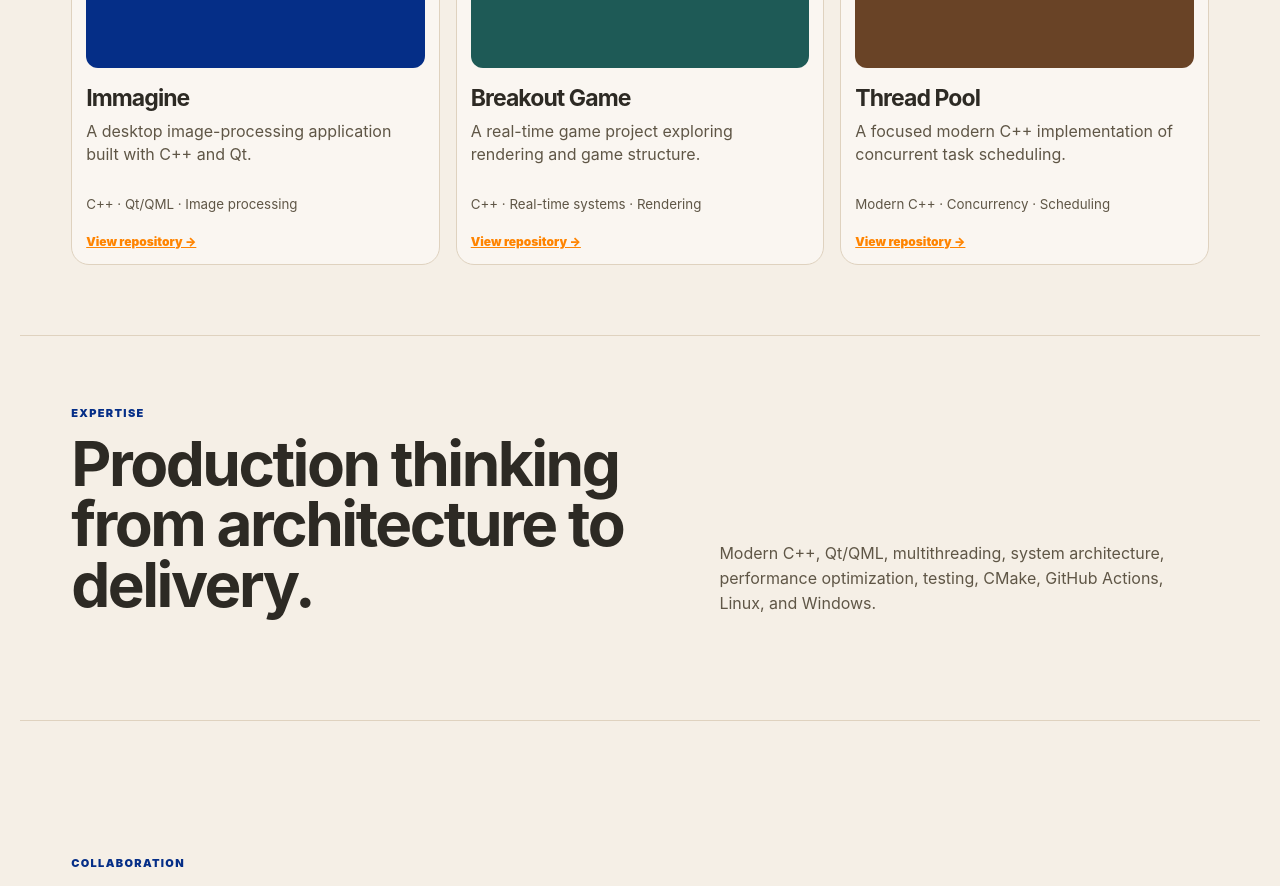
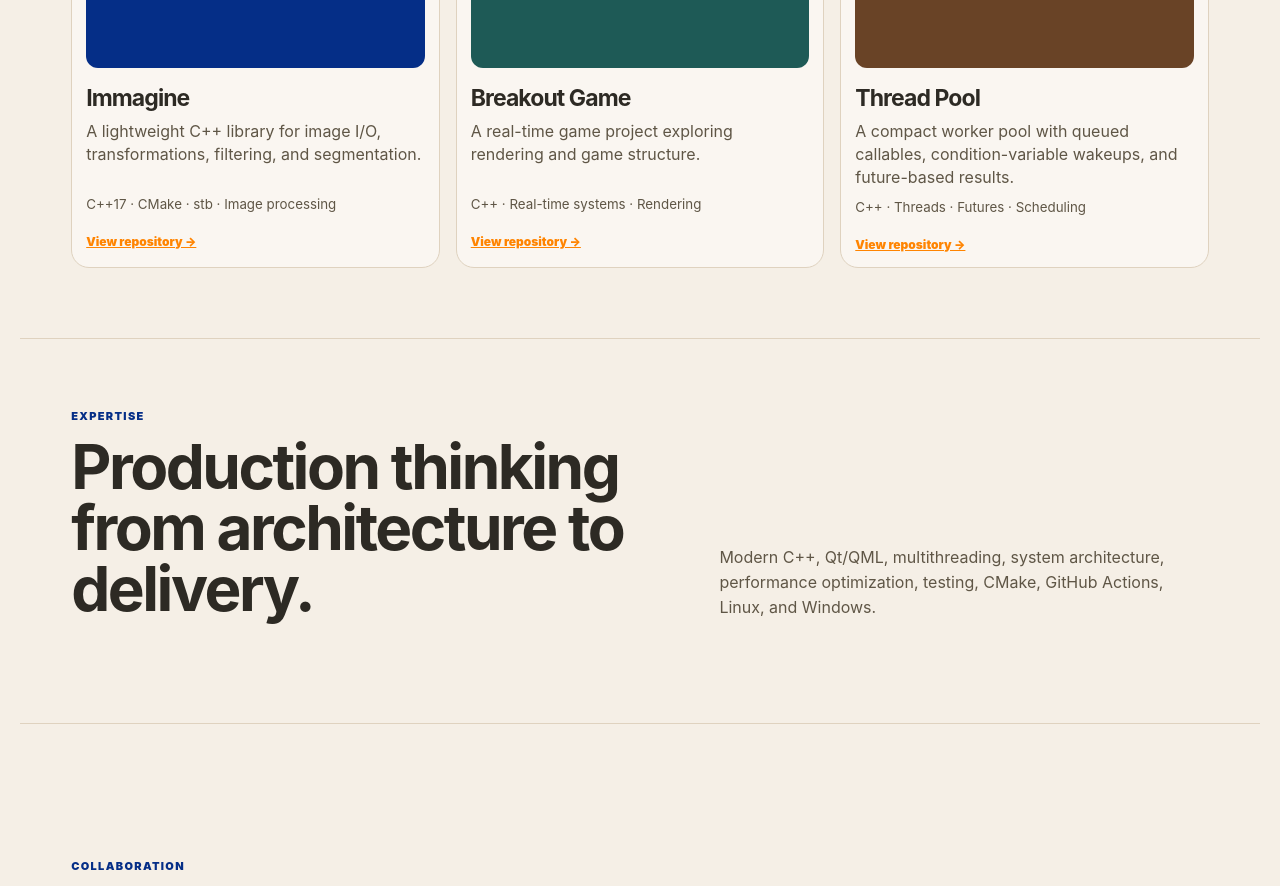
Before and after one commit to IsmailSamirIbrahim/portfolio-website, a Vue app: page / in a window 1280 px wide. Shown: the part 1180-2066 px from the top of the page. Built offline with nearby package versions, Linux system fonts and the light colour scheme.

Commit message:
fix(PORT-10): use source-backed project summaries

```diff
--- a/src/components/PortfolioFallback.vue
+++ b/src/components/PortfolioFallback.vue
@@ -15,10 +15,11 @@ const emit = defineEmits<{
 
 const projects = [
   {
-    description: 'A desktop image-processing application built with C++ and Qt.',
+    description:
+      'A lightweight C++ library for image I/O, transformations, filtering, and segmentation.',
     href: 'https://github.com/IsmailSamirIbrahim/Immagine',
     name: 'Immagine',
-    technology: 'C++ · Qt/QML · Image processing',
+    technology: 'C++17 · CMake · stb · Image processing',
   },
   {
     description: 'A real-time game project exploring rendering and game structure.',
@@ -27,10 +28,11 @@ const projects = [
     technology: 'C++ · Real-time systems · Rendering',
   },
   {
-    description: 'A focused modern C++ implementation of concurrent task scheduling.',
+    description:
+      'A compact worker pool with queued callables, condition-variable wakeups, and future-based results.',
     href: 'https://github.com/IsmailSamirIbrahim/Thread-Pool',
     name: 'Thread Pool',
-    technology: 'Modern C++ · Concurrency · Scheduling',
+    technology: 'C++ · Threads · Futures · Scheduling',
   },
 ] as const
 </script>
```
